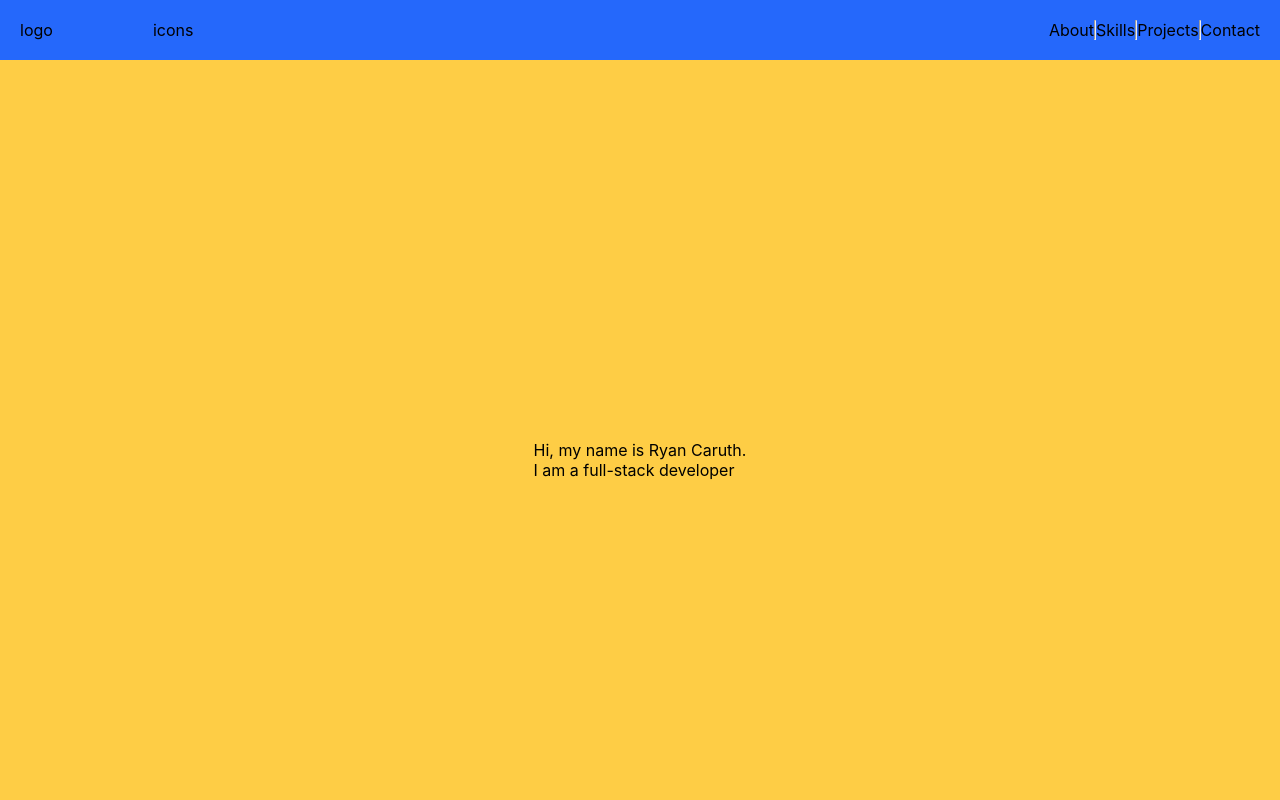
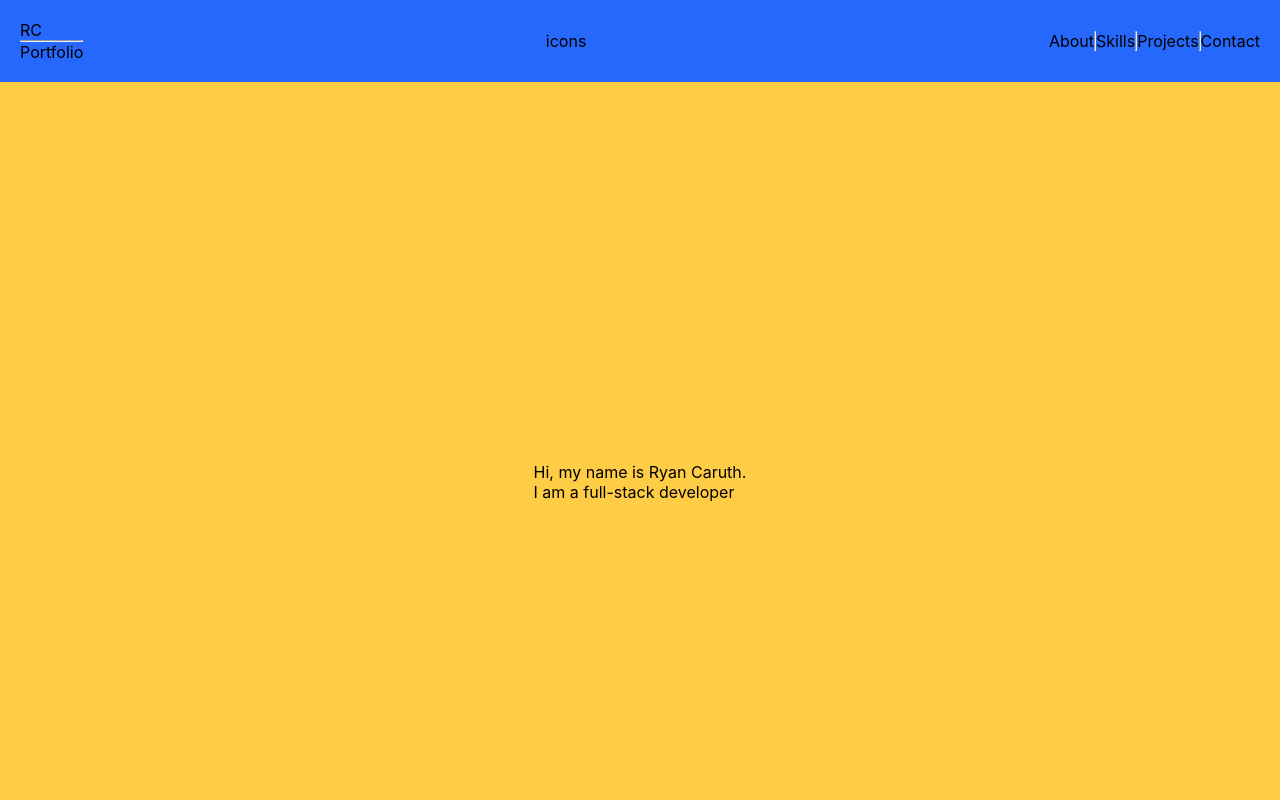
Before and after one commit to Ryan-Caruth/my-portfolio, a React (Create React App) app: page / in a window 1280 px wide. Shown: the top 800 px of the page. Built offline with nearby package versions, Linux system fonts and the light colour scheme.

Commit message:
Created logo

```diff
--- a/src/components/navbar/Navbar.jsx
+++ b/src/components/navbar/Navbar.jsx
@@ -5,9 +5,11 @@ const Navbar = () => {
   return (
     <div className="nav">
       <div className="logo">
-        logo
-        <span className="social-icons">icons</span>
+      <div className="top-logo">RC</div>
+        <hr />
+        <div className="bottom-logo">Portfolio</div>
       </div>
+      <div className="social-icons">icons</div>
       <nav>
         <ul className="sections">
           <li>About</li>
```
Lines whose indentation alone changed are shown as unchanged.
